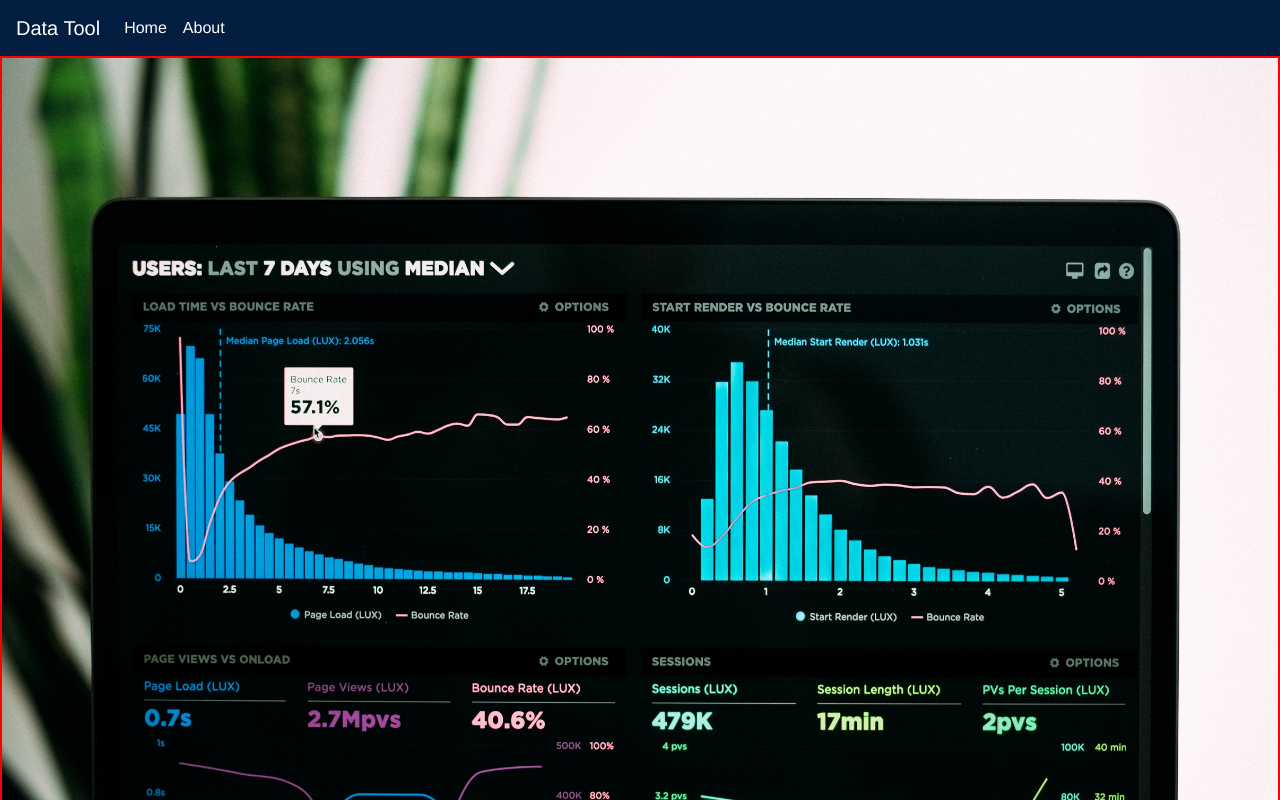
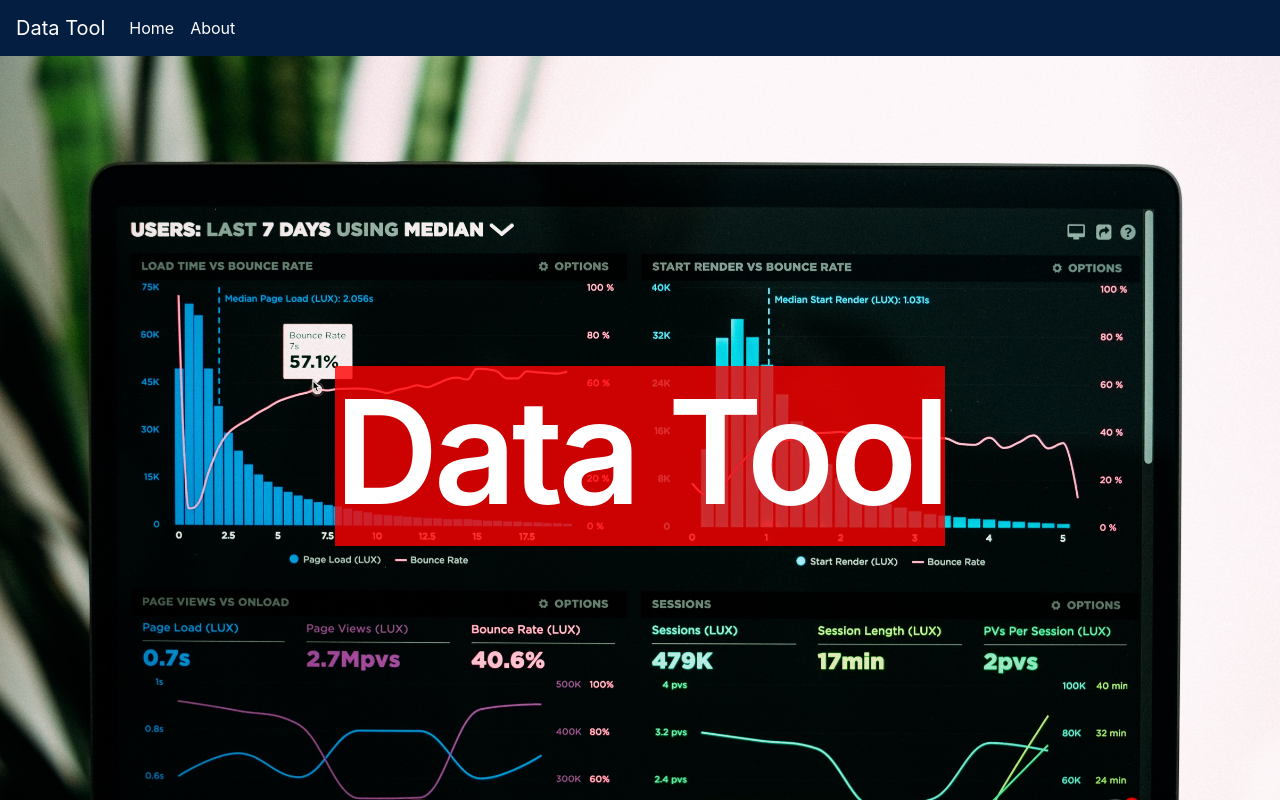
Before and after one commit to ravenusmc/data_tool, a Vue app in the folder client/: page / in a window 1280 px wide. Shown: the top 800 px of the page. Built offline with nearby package versions, Linux system fonts and the light colour scheme; some icons are missing.

Commit message:
working on landing page

```diff
--- a/client/src/App.vue
+++ b/client/src/App.vue
@@ -1,28 +1,5 @@
 <template>
-  <div id="app">
+  <div>
     <router-view/>
   </div>
 </template>
-
-<style>
-#app {
-  font-family: Avenir, Helvetica, Arial, sans-serif;
-  -webkit-font-smoothing: antialiased;
-  -moz-osx-font-smoothing: grayscale;
-  text-align: center;
-  color: #2c3e50;
-}
-
-#nav {
-  padding: 30px;
-}
-
-#nav a {
-  font-weight: bold;
-  color: #2c3e50;
-}
-
-#nav a.router-link-exact-active {
-  color: #42b983;
-}
-</style>
--- a/client/src/components/generic/Footer.vue
+++ b/client/src/components/generic/Footer.vue
@@ -45,7 +45,6 @@ footer {
   align-items: center;
   background: #041e42;
   height: 300px;
-  margin-top: 75px;
 }
 .footer_fix {
   display: flex;
--- a/client/src/views/Home.vue
+++ b/client/src/views/Home.vue
@@ -2,7 +2,9 @@
   <div>
     <Navbar />
       <section>
-        <img src="../assets/images/data_pic.jpg" alt="image of a graphs on a computer">
+        <div class='title-div'>
+          <h1 class='title_header'>Data Tool</h1>
+        </div>
       </section>
     <Footer />
   </div>
@@ -22,12 +24,29 @@ export default {
 </script>
 
 <style scoped>
-img {
-  border: 2px solid red;
+
+section {
+  background-image: url('../assets/images/data_pic.jpg');
   background-position: center;
   background-size: cover;
   background-repeat: no-repeat;
-	width: 100%;
-	height: 900px;
+	/* width: 100%; */
+	height: 100vh;
+  display: flex;
+  flex-direction: column;
+  justify-content: center;
+  align-items: center;
 }
+
+.title_header {
+  font-size: 9rem;
+  font-weight: 600;
+  letter-spacing: -.3rem;
+  color: #fff;
+}
+
+.title-div {
+  background-color: rgba(255, 0, 0, 0.8);
+}
+
 </style>
```
